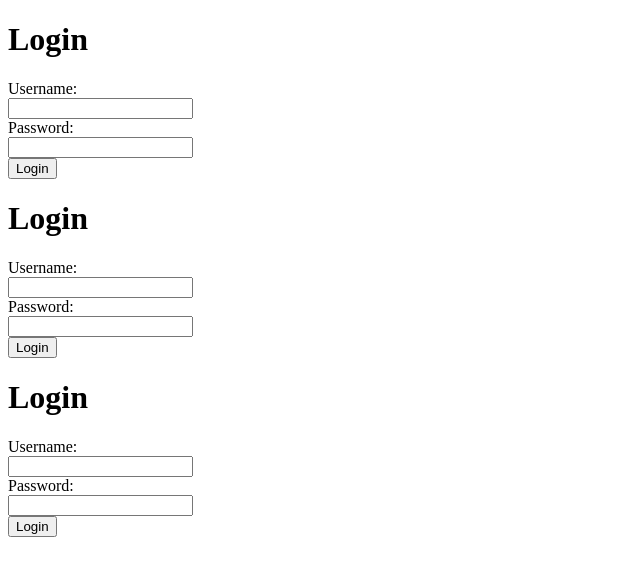
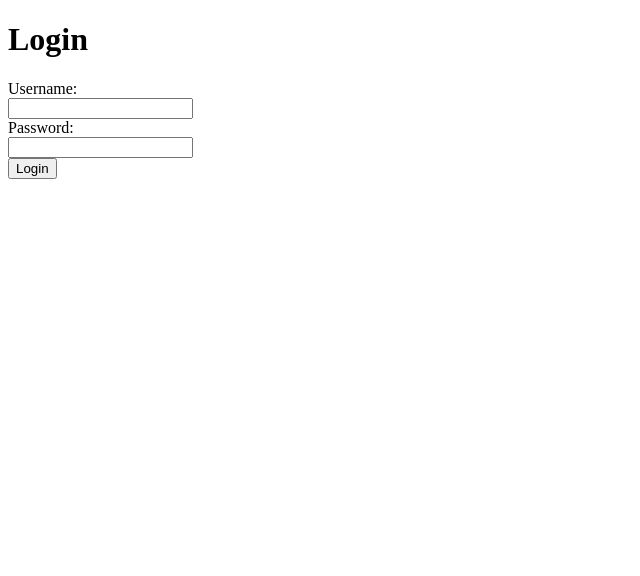
Before and after one commit to aitoolsau/EbookWriter, a Flask app: page / in a window 1280 px wide. Shown: the top 576 px of the page, without its empty margins (0-640 px from the left). Run offline with Flask 3, Linux system fonts and the light colour scheme; some libraries are stand-ins or nearby versions.

Commit message:
Removed unnecessary HTML code from the login page.y

```diff
--- a/templates/login.html
+++ b/templates/login.html
@@ -14,35 +14,3 @@
     </form>
 </body>
 </html>
-<!DOCTYPE html>
-<html>
-<head>
-    <title>Login</title>
-</head>
-<body>
-    <h1>Login</h1>
-    <form action="/" method="post">
-        <label for="username">Username:</label><br>
-        <input type="text" id="username" name="username" required><br>
-        <label for="password">Password:</label><br>
-        <input type="password" id="password" name="password" required><br>
-        <input type="submit" value="Login">
-    </form>
-</body>
-</html>
-<!DOCTYPE html>
-<html>
-<head>
-    <title>Login</title>
-</head>
-<body>
-    <h1>Login</h1>
-    <form action="/" method="post">
-        <label for="username">Username:</label><br>
-        <input type="text" id="username" name="username" required><br>
-        <label for="password">Password:</label><br>
-        <input type="password" id="password" name="password" required><br>
-        <input type="submit" value="Login">
-    </form>
-</body>
-</html>
```
